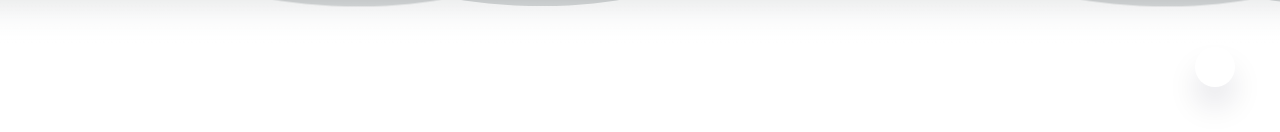
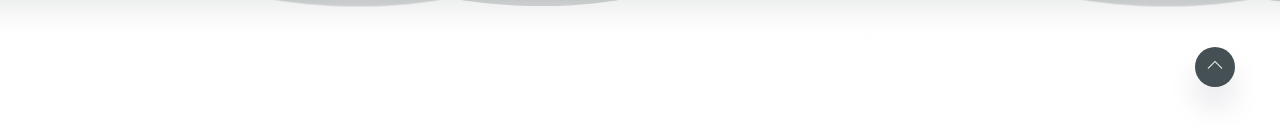
Before and after one commit to Belal-Ayman/Nafess, a plain HTML site: page index.html in a window 1280 px wide. Shown: the part 668-800 px from the top of the page. Drawn offline with Linux system fonts and the light colour scheme.

Commit message:
chang the color

```diff
--- a/css/style.css
+++ b/css/style.css
@@ -376,7 +376,6 @@ ul.list-checked li i {
 #back-to-top .top {
     position: fixed;
     color: #fff;
-    background-image: linear-gradient(to right, #455054 0%, #455054 100%) background-size: 200% auto;
     bottom: 45px;
     right: 45px;
     z-index: 999;
@@ -389,7 +388,8 @@ ul.list-checked li i {
     -webkit-transition: all .3s ease-in-out;
     -moz-transition: all .3s ease-in-out;
     transition: all .3s ease-in-out;
-    box-shadow: 0 20px 30px 0 rgba(12, 0, 46, .1)
+    box-shadow: 0 20px 30px 0 rgba(12, 0, 46, .1);
+    background-color:#455054;
 }
 
 #back-to-top .top:hover {
```
